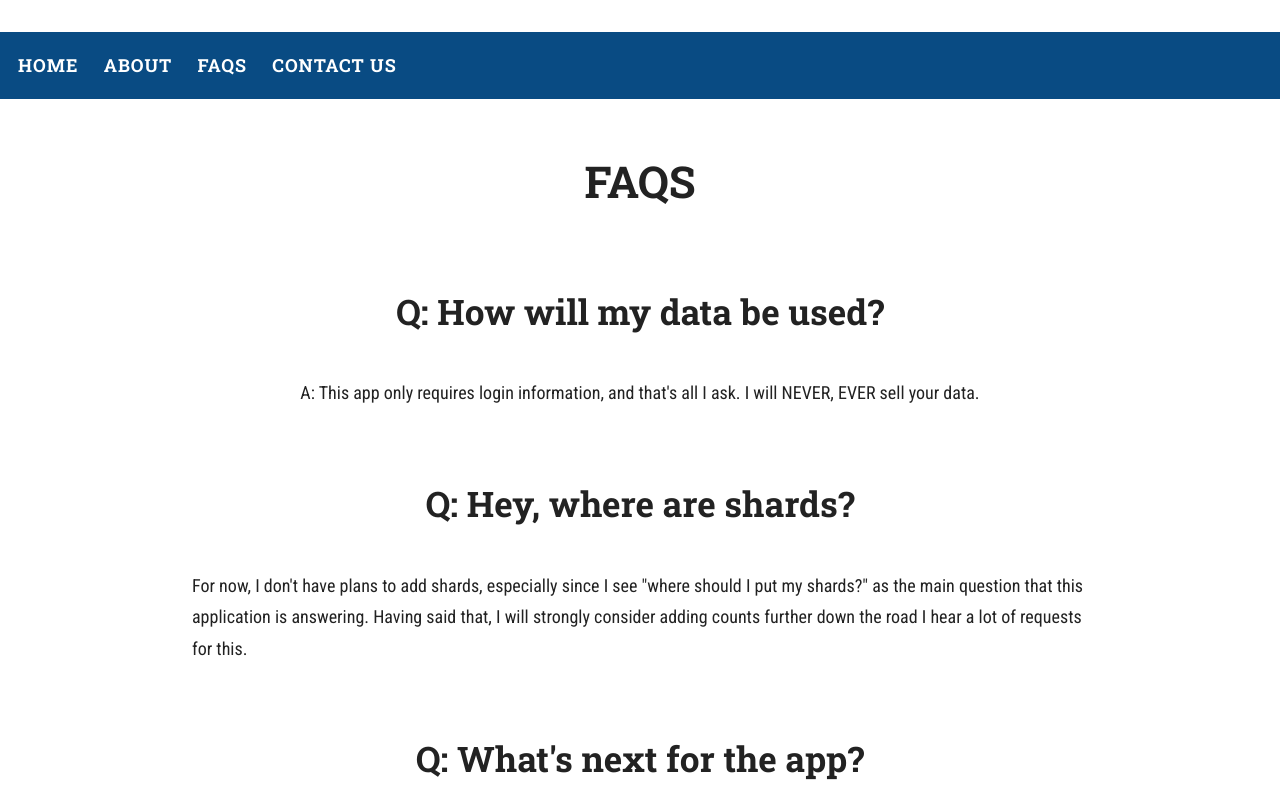
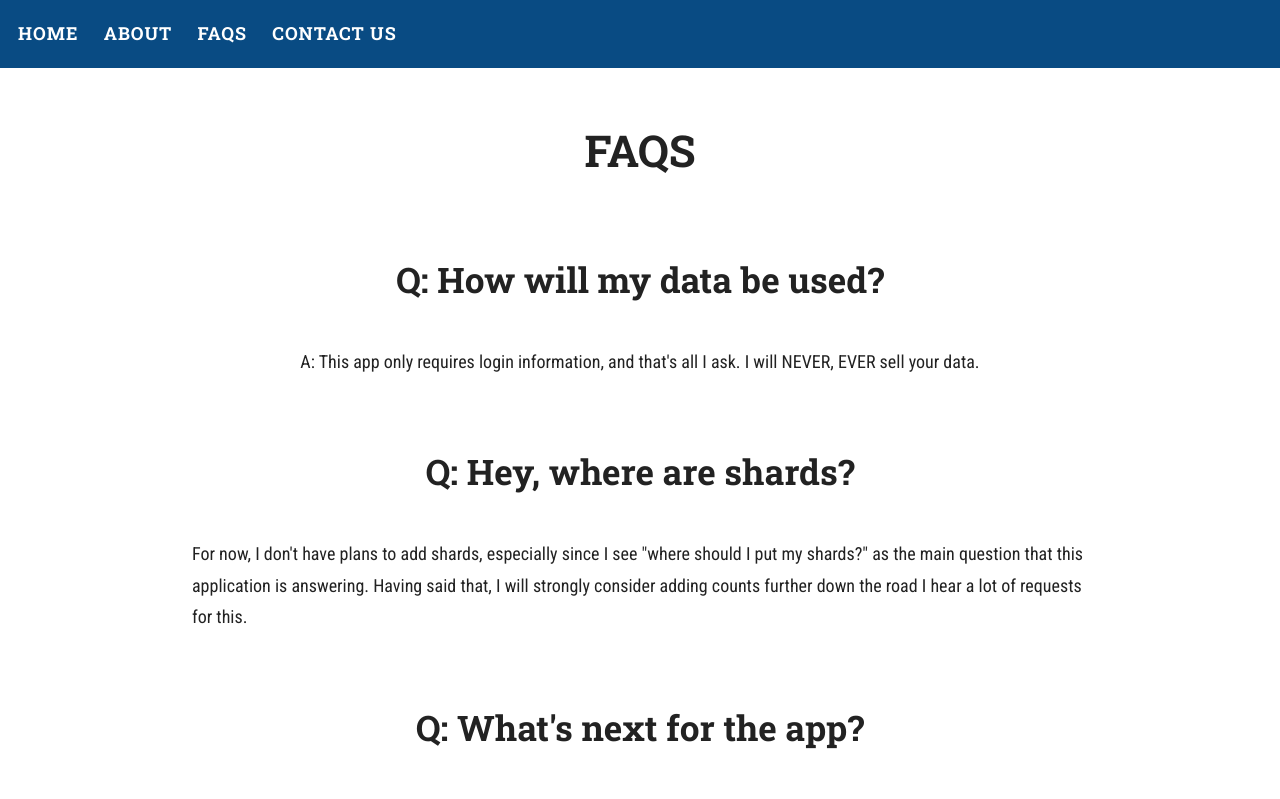
Before and after one commit to dylanesque/MPQChampApp, a Next.js app: page /faqs in a window 1280 px wide. Shown: the top 799 px of the page. Built offline with nearby package versions, Linux system fonts and the light colour scheme; no server answers.

Commit message:
Added resposve beahvior to navbar

```diff
--- a/components/Header.js
+++ b/components/Header.js
@@ -1,15 +1,43 @@
 import styled from '@emotion/styled';
 import { IconButton } from '@material-ui/core';
+import MenuIcon from '@material-ui/icons/Menu';
 
 import NavBar from './NavBar';
 
 const Header = () => {
   return (
-    <>
-      <IconButton />
+    <Nav>
+      <MobileMenu>
+        <Hamburger />
+   </MobileMenu>
       <NavBar />
-    </>
+    </Nav>
   );
 };
 
+const Nav = styled.nav`
+  background-color: var(--darkBlue);
+  display: flex;
+  align-items: center;
+  flex-direction: row;
+  justify-content: flex-start;
+  margin: 0 auto;
+  padding: 1rem;
+  top: 0;
+  width: 100%;
+`;
+
+
+const MobileMenu = styled(IconButton)`
+  @media (min-width: 600px) {
+    display: none !important;
+  }
+`;
+
+const Hamburger = styled(MenuIcon)`
+  @media (min-width: 600px) {
+    display: none !important;
+  }
+`;
+
 export default Header;
--- a/components/NavBar.js
+++ b/components/NavBar.js
@@ -6,7 +6,7 @@ import { useFetchUser } from '../lib/user';
 const NavBar = () => {
   const { user } = useFetchUser();
   return (
-    <Nav>
+    <Navbar>
       <>
         <Link className="link" href="/">
           <StyledLink>HOME</StyledLink>
@@ -31,20 +31,17 @@ const NavBar = () => {
           <StyledLink>CONTACT US</StyledLink>
         </Link>
       </>
-    </Nav>
+    </Navbar>
   );
 };
 
-const Nav = styled.nav`
-  background-color: var(--darkBlue);
+const Navbar = styled.div`
   display: flex;
-  align-items: center;
-  flex-direction: row;
-  justify-content: flex-start;
-  margin: 0 auto;
-  padding: 1rem;
-  top: 0;
-  width: 100vw;
+  flex-direction: column;
+
+  @media (min-width: 600px) {
+    flex-direction: row;
+  }
 `;
 
 const StyledLink = styled.a`
--- a/package.json
+++ b/package.json
@@ -15,6 +15,7 @@
     "@emotion/css": "^11.1.3",
     "@emotion/styled": "^11.3.0",
     "@material-ui/core": "^4.11.1",
+    "@material-ui/icons": "^4.11.2",
     "@reach/tabs": "^0.12.1",
     "apollo-boost": "^0.4.9",
     "apollo-link-ws": "^1.0.20",
--- a/styles/App.css
+++ b/styles/App.css
@@ -16,6 +16,7 @@
 
 html {
   font-size: 112.5%;
+  width: 100%;
 }
 
 body {
@@ -135,13 +136,13 @@ li {
 
 .index-background {
   background-image: url('../public/background.webp');
-  background-size: 100vw 100vh; /* <------ */
-  background-repeat: repeat-y;
-  width: 100vw;
+  background-size: 50%;
+  background-repeat: repeat;
+  width: 100%;
 }
 
 .loading-page {
-  height: 73vh;
+  height: 73%;
   display: flex;
   align-items: center;
   flex-direction: column;
@@ -153,8 +154,8 @@ li {
   flex-direction: column;
   justify-content: center;
   align-items: center;
-  height: 100vh;
-  width: 100vw;
+  height: 100%;
+  width: 100%;
 }
 
 .MuiButton-root,
```
Also changed, not shown: 1 other file (tests, documents, lock files or other folders).
